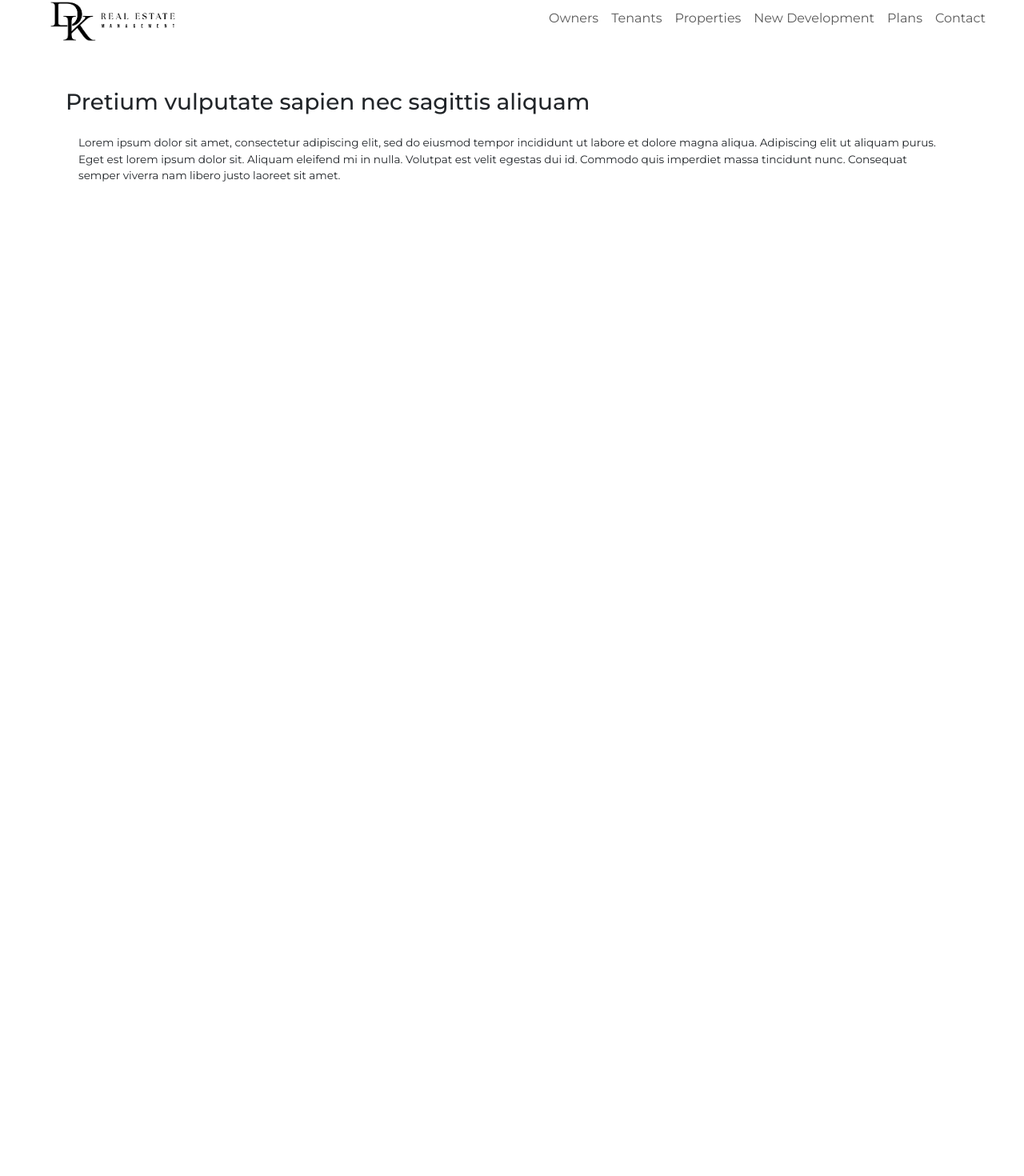
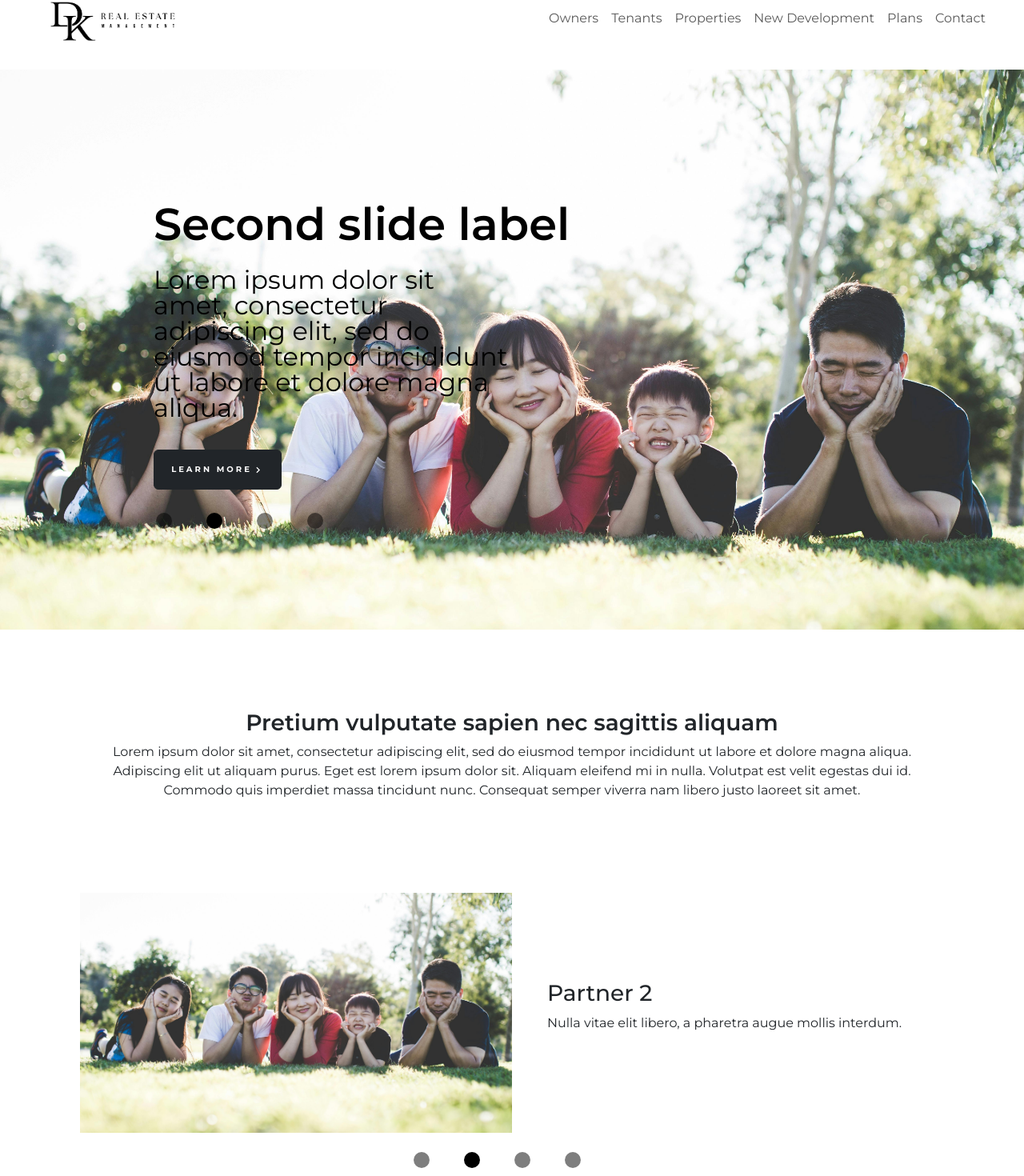
Before and after one commit to mirimkim00/DK-RealEstate, a Next.js app: page / in a window 1280 px wide. Shown: the part 40-1510 px from the top of the page at 80% size. Before the commit the page ends 800 px from the top, so only its background shows below. Built offline with nearby package versions, Linux system fonts and the light colour scheme.

Commit message:
completed the top half of the homepage

```diff
--- a/components/Layout.js
+++ b/components/Layout.js
@@ -6,10 +6,7 @@ export default function Layout(props) {
         <>
             <title>DK Real Estate Home</title>
             <MainNav />
-            <br />
-            <Container>
-                {props.children}
-            </Container>
+            {props.children}
             <br />
         </>
     )
--- a/package.json
+++ b/package.json
@@ -13,7 +13,8 @@
     "next": "14.2.3",
     "react": "^18",
     "react-bootstrap": "^2.10.2",
-    "react-dom": "^18"
+    "react-dom": "^18",
+    "react-icons": "^5.2.1"
   },
   "devDependencies": {
     "eslint": "^8",
--- a/pages/index.js
+++ b/pages/index.js
@@ -1,66 +1,178 @@
-import Carousel from 'react-bootstrap/Carousel';
+import styles from '../styles/Home.module.css';
+import { MdKeyboardArrowRight } from "react-icons/md";
+import { Button, Carousel, Row, Col } from 'react-bootstrap';
 import Image from 'next/image';
 import img1 from '../src/images/1.jpg';
-import style from '../styles/Home.module.css';
-
+import img2 from '../src/images/2.jpg';
+import img3 from '../src/images/3.jpg';
+import img4 from '../src/images/4.jpg';
+import React from "react";
 
 export default function Home() {
   return (
     <>
-      <section>
-        <div>
-          {/* <Image
-            alt=''
-            src={img1}
-          /> */}
-
-          {/* <Carousel>
-            <Carousel.Item>
+      <section id={styles.hero}>
+        <Carousel
+          className={styles.heroCarousel}
+          prevIcon={false}
+          nextIcon={false}
+        >
+          <Carousel.Item className={styles.heroItem}>
             <Image
               alt=''
               src={img1}
             />
-              <Carousel.Caption>
-                <h3>First slide label</h3>
-                <p>Nulla vitae elit libero, a pharetra augue mollis interdum.</p>
+            <Carousel.Caption className={styles.heroCaption}>
+              <h1>First slide label</h1>
+              <p>
+                Lorem ipsum dolor sit amet, consectetur adipiscing elit, sed do eiusmod tempor incididunt ut labore et dolore magna aliqua.
+              </p>
+              <Button variant="dark" className={styles.heroBtn}>
+                LEARN MORE
+                <MdKeyboardArrowRight size={15} />
+              </Button>
             </Carousel.Caption>
           </Carousel.Item>
-            <Carousel.Item>
-
+          <Carousel.Item className={styles.heroItem}>
             <Image
               alt=''
-                src={img1}
+              src={img2}
             />
-
-              <Carousel.Caption>
-                <h3>Second slide label</h3>
-                <p>Lorem ipsum dolor sit amet, consectetur adipiscing elit.</p>
+            <Carousel.Caption className={styles.heroCaption}>
+              <h1>Second slide label</h1>
+              <p>
+                Lorem ipsum dolor sit amet, consectetur adipiscing elit, sed do eiusmod tempor incididunt ut labore et dolore magna aliqua.
+              </p>
+              <Button variant="dark" className={styles.heroBtn}>
+                LEARN MORE
+                <MdKeyboardArrowRight size={15} />
+              </Button>
             </Carousel.Caption>
           </Carousel.Item>
-            <Carousel.Item>
-
+          <Carousel.Item className={styles.heroItem}>
             <Image
               alt=''
-                src={img1}
+              src={img3}
             />
-
-              <Carousel.Caption>
-                <h3>Third slide label</h3>
+            <Carousel.Caption className={styles.heroCaption}>
+              <h1>Third slide label</h1>
               <p>
-                  Praesent commodo cursus magna, vel scelerisque nisl consectetur.
+                Lorem ipsum dolor sit amet, consectetur adipiscing elit, sed do eiusmod tempor incididunt ut labore et dolore magna aliqua.
               </p>
+              <Button variant="dark" className={styles.heroBtn}>
+                LEARN MORE
+                <MdKeyboardArrowRight size={15} />
+              </Button>
             </Carousel.Caption>
           </Carousel.Item>
-          </Carousel> */}
+          <Carousel.Item className={styles.heroItem}>
+            <Image
+              alt=''
+              src={img4}
+            />
+            <Carousel.Caption className={styles.heroCaption}>
+              <h1>Fourth slide label</h1>
+              <p>
+                Lorem ipsum dolor sit amet, consectetur adipiscing elit, sed do eiusmod tempor incididunt ut labore et dolore magna aliqua.
+              </p>
+              <Button variant="dark" className={styles.heroBtn}>
+                LEARN MORE
+                <MdKeyboardArrowRight size={15} />
+              </Button>
+            </Carousel.Caption>
+          </Carousel.Item>
+        </Carousel>
+      </section>
 
-          <div className={style.description}>
+      <section id={styles.info}>
         <h3>
           Pretium vulputate sapien nec sagittis aliquam
         </h3>
         <p>
           Lorem ipsum dolor sit amet, consectetur adipiscing elit, sed do eiusmod tempor incididunt ut labore et dolore magna aliqua. Adipiscing elit ut aliquam purus. Eget est lorem ipsum dolor sit. Aliquam eleifend mi in nulla. Volutpat est velit egestas dui id. Commodo quis imperdiet massa tincidunt nunc. Consequat semper viverra nam libero justo laoreet sit amet.
         </p>
+      </section >
+
+      <section >
+        <div id={styles.partners}>
+          <Carousel
+            className={styles.partnersCarousel}
+            prevIcon={false}
+            nextIcon={false}
+          >
+            <Carousel.Item className={styles.partnersItem}>
+              <div>
+                <Row className="gx-5" style={{ height: '300px' }}>
+                  <Col>
+                    <Image
+                      src={img1}
+                      alt="First slide"
+                      layout="fill"
+                      objectFit="cover"
+                    />
+                  </Col>
+                  <Col className={styles.partnersCaption}>
+                    <h3>Partner 1</h3>
+                    <p>Nulla vitae elit libero, a pharetra augue mollis interdum.</p>
+                  </Col>
+                </Row>
               </div>
+            </Carousel.Item>
+            <Carousel.Item className={styles.partnersItem}>
+              <div>
+                <Row className="gx-5" style={{ height: '300px' }}>
+                  <Col>
+                    <Image
+                      src={img2}
+                      alt="First slide"
+                      layout="fill"
+                      objectFit="cover"
+                    />
+                  </Col>
+                  <Col className={styles.partnersCaption}>
+                    <h3>Partner 2</h3>
+                    <p>Nulla vitae elit libero, a pharetra augue mollis interdum.</p>
+                  </Col>
+                </Row>
+              </div>
+            </Carousel.Item>
+            <Carousel.Item className={styles.partnersItem}>
+              <div>
+                <Row className="gx-5" style={{ height: '300px' }}>
+                  <Col>
+                    <Image
+                      src={img3}
+                      alt="First slide"
+                      layout="fill"
+                      objectFit="cover"
+                    />
+                  </Col>
+                  <Col className={styles.partnersCaption}>
+                    <h3>Partner 3</h3>
+                    <p>Nulla vitae elit libero, a pharetra augue mollis interdum.</p>
+                  </Col>
+                </Row>
+              </div>
+            </Carousel.Item>
+            <Carousel.Item className={styles.partnersItem}>
+              <div>
+                <Row className="gx-5" style={{ height: '300px' }}>
+                  <Col>
+                    <Image
+                      src={img4}
+                      alt="First slide"
+                      layout="fill"
+                      objectFit="cover"
+                    />
+                  </Col>
+                  <Col className={styles.partnersCaption}>
+                    <h3>Partner 4</h3>
+                    <p>Nulla vitae elit libero, a pharetra augue mollis interdum.</p>
+                  </Col>
+                </Row>
+              </div>
+            </Carousel.Item>
+          </Carousel>
         </div>
       </section>
     </>
--- a/styles/Home.module.css
+++ b/styles/Home.module.css
@@ -1,229 +1,76 @@
-.main {
+/* HERO */
+#hero {
+  padding: 0;
+}
+
+.heroItem {
+  height: 700px;
+}
+
+.heroItem img {
+  width: 100%;
+  height: auto;
+  object-fit: cover;
+}
+
+.heroCaption {
+  color: black;
+  text-align: left;
+  top: 20%;
+}
+
+.heroCaption h1 {
+  font-size: 56px;
+  font-weight: 600;
+  margin-bottom: 20px;
+}
+
+.heroCaption p {
+  width: 50%;
+  font-size: 32px;
+  line-height: 2rem;
+}
+
+.heroBtn {
+  width: 160px;
+  height: 50px;
+  font-weight: bold;
+  font-size: 10px;
+  letter-spacing: 3px;
+  margin: 20px 0;
+}
+
+/* carousel-indicators */
+.heroCarousel > div:first-child {
+  bottom: 100px;
+  justify-content: left;
+}
+
+/* INFORMATION */
+#info {
   display: flex;
   flex-direction: column;
-  justify-content: space-between;
+  justify-content: center;
   align-items: center;
-  padding: 6rem;
-  min-height: 100vh;
+  text-align: center;
 }
 
-.description {
-  display: inherit;
-  justify-content: inherit;
-  align-items: inherit;
-  font-size: 0.85rem;
-  max-width: var(--max-width);
-  width: 100%;
-  z-index: 2;
-  font-family: var(--font-mono);
+#info h3 {
+  font-weight: 600;
 }
 
-.description a {
-  display: flex;
-  justify-content: center;
-  align-items: center;
-  gap: 0.5rem;
+/* PARTNERS */
+.partnersItem {
+  margin-bottom: 70px;
 }
 
-.description p {
-  position: relative;
-  margin: 0;
-  padding: 1rem;
-  background-color: rgba(var(--callout-rgb), 0.5);
-  border: 1px solid rgba(var(--callout-border-rgb), 0.3);
-  border-radius: var(--border-radius);
+.partnersCarousel img {
+  width: 50% !important;
 }
 
-.code {
-  font-weight: 700;
-  font-family: var(--font-mono);
+.partnersCaption {
+  display: flex;
+  flex-direction: column;
+  justify-content: center;
+  margin-left: 40px;
 }
-
-.grid {
-  display: grid;
-  grid-template-columns: repeat(4, minmax(25%, auto));
-  max-width: var(--max-width);
-  width: 100%;
-}
-
-.card {
-  padding: 1rem 1.2rem;
-  border-radius: var(--border-radius);
-  background: rgba(var(--card-rgb), 0);
-  border: 1px solid rgba(var(--card-border-rgb), 0);
-  transition: background 200ms, border 200ms;
-}
-
-.card span {
-  display: inline-block;
-  transition: transform 200ms;
-}
-
-.card h2 {
-  font-weight: 600;
-  margin-bottom: 0.7rem;
-}
-
-.card p {
-  margin: 0;
-  opacity: 0.6;
-  font-size: 0.9rem;
-  line-height: 1.5;
-  max-width: 30ch;
-}
-
-.center {
-  display: flex;
-  justify-content: center;
-  align-items: center;
-  position: relative;
-  padding: 4rem 0;
-}
-
-.center::before {
-  background: var(--secondary-glow);
-  border-radius: 50%;
-  width: 480px;
-  height: 360px;
-  margin-left: -400px;
-}
-
-.center::after {
-  background: var(--primary-glow);
-  width: 240px;
-  height: 180px;
-  z-index: -1;
-}
-
-.center::before,
-.center::after {
-  content: "";
-  left: 50%;
-  position: absolute;
-  filter: blur(45px);
-  transform: translateZ(0);
-}
-
-.logo {
-  position: relative;
-}
-/* Enable hover only on non-touch devices */
-@media (hover: hover) and (pointer: fine) {
-  .card:hover {
-    background: rgba(var(--card-rgb), 0.1);
-    border: 1px solid rgba(var(--card-border-rgb), 0.15);
-  }
-
-  .card:hover span {
-    transform: translateX(4px);
-  }
-}
-
-@media (prefers-reduced-motion) {
-  .card:hover span {
-    transform: none;
-  }
-}
-
-/* Mobile */
-@media (max-width: 700px) {
-  .content {
-    padding: 4rem;
-  }
-
-  .grid {
-    grid-template-columns: 1fr;
-    margin-bottom: 120px;
-    max-width: 320px;
-    text-align: center;
-  }
-
-  .card {
-    padding: 1rem 2.5rem;
-  }
-
-  .card h2 {
-    margin-bottom: 0.5rem;
-  }
-
-  .center {
-    padding: 8rem 0 6rem;
-  }
-
-  .center::before {
-    transform: none;
-    height: 300px;
-  }
-
-  .description {
-    font-size: 0.8rem;
-  }
-
-  .description a {
-    padding: 1rem;
-  }
-
-  .description p,
-  .description div {
-    display: flex;
-    justify-content: center;
-    position: fixed;
-    width: 100%;
-  }
-
-  .description p {
-    align-items: center;
-    inset: 0 0 auto;
-    padding: 2rem 1rem 1.4rem;
-    border-radius: 0;
-    border: none;
-    border-bottom: 1px solid rgba(var(--callout-border-rgb), 0.25);
-    background: linear-gradient(
-      to bottom,
-      rgba(var(--background-start-rgb), 1),
-      rgba(var(--callout-rgb), 0.5)
-    );
-    background-clip: padding-box;
-    backdrop-filter: blur(24px);
-  }
-
-  .description div {
-    align-items: flex-end;
-    pointer-events: none;
-    inset: auto 0 0;
-    padding: 2rem;
-    height: 200px;
-    background: linear-gradient(
-      to bottom,
-      transparent 0%,
-      rgb(var(--background-end-rgb)) 40%
-    );
-    z-index: 1;
-  }
-}
-
-/* Tablet and Smaller Desktop */
-@media (min-width: 701px) and (max-width: 1120px) {
-  .grid {
-    grid-template-columns: repeat(2, 50%);
-  }
-}
-
-@media (prefers-color-scheme: dark) {
-  .vercelLogo {
-    filter: invert(1);
-  }
-
-  .logo {
-    filter: invert(1) drop-shadow(0 0 0.3rem #ffffff70);
-  }
-}
-
-@keyframes rotate {
-  from {
-    transform: rotate(360deg);
-  }
-  to {
-    transform: rotate(0deg);
-  }
-}
--- a/styles/globals.css
+++ b/styles/globals.css
@@ -2,8 +2,25 @@ body {
   font-family: "Montserrat";
 }
 
+.container {
+  margin: 0;
+  padding: 0;
+}
+
+.container-fluid {
+  padding: 0 40px;
+}
+
+section {
+  margin-bottom: 100px;
+  padding: 0 100px;
+}
+
 /* Home - Hero */
-carousel-item img {
-  width: 50%;
-  height: 50%;
+.carousel-indicators [data-bs-target] {
+  width: 20px;
+  height: 20px;
+  border-radius: 50%;
+  margin-right: 40px;
+  background-color: black;
 }
```
Also changed, not shown: components/MainNav.js (+2 -5 lines), 1 other file (tests, documents, lock files or other folders). Lines whose indentation alone changed are shown as unchanged.
